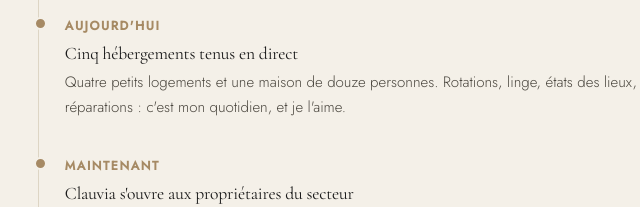
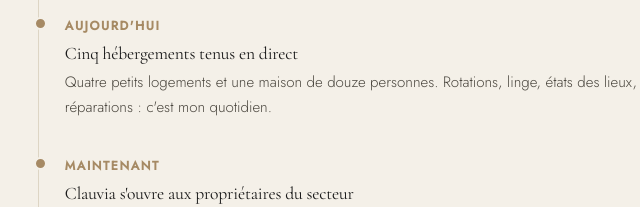
Before and after one commit to maxroche1/clauvia-site, a plain HTML site: page clauvia.html in a window 1280 px wide. Shown: the part 746-953 px from the top of the page, 533-1173 px from the left. Drawn offline with nearby package versions, Linux system fonts and the light colour scheme.

Commit message:
Page Clauvia : phrase de la frise simplifiée

```diff
--- a/clauvia.html
+++ b/clauvia.html
@@ -108,7 +108,7 @@
           <li>
             <span class="quand">Aujourd'hui</span>
             <h3>Cinq hébergements tenus en direct</h3>
-            <p>Quatre petits logements et une maison de douze personnes. Rotations, linge, états des lieux, réparations : c'est mon quotidien, et je l'aime.</p>
+            <p>Quatre petits logements et une maison de douze personnes. Rotations, linge, états des lieux, réparations : c'est mon quotidien.</p>
           </li>
           <li>
             <span class="quand">Maintenant</span>
```
